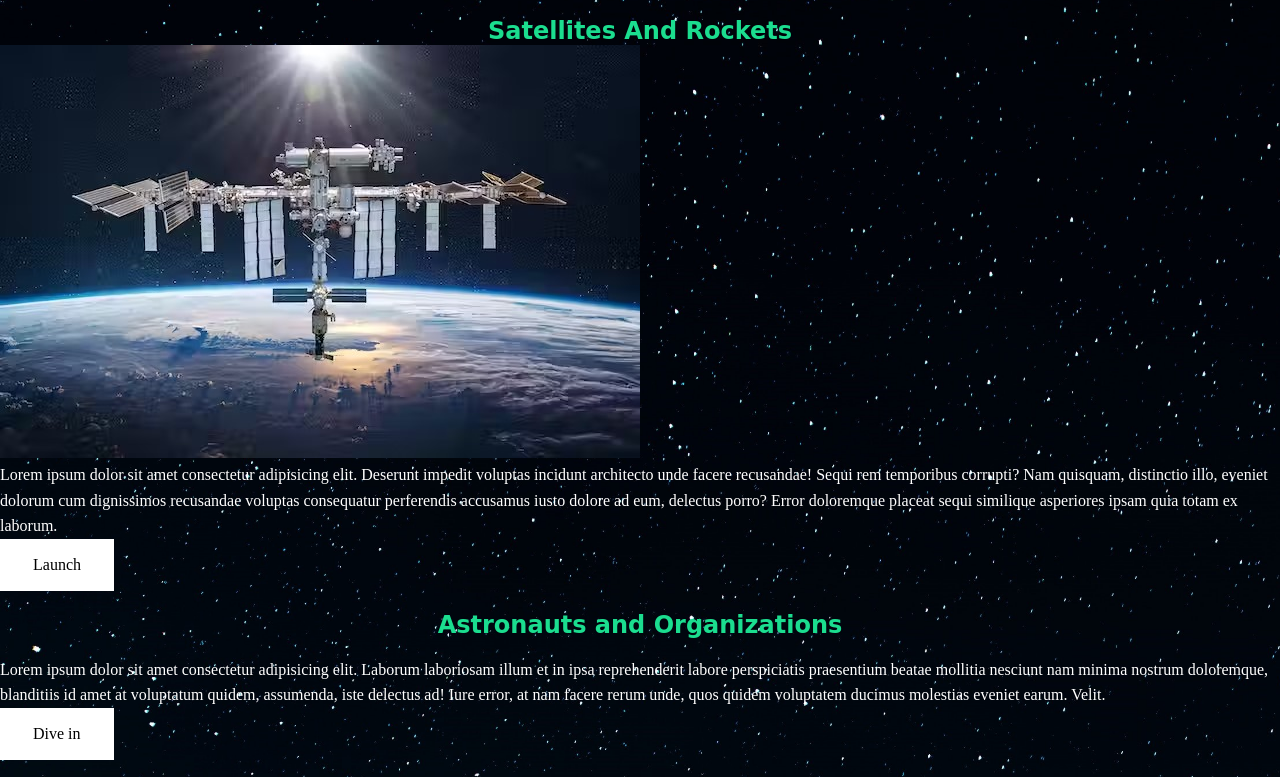
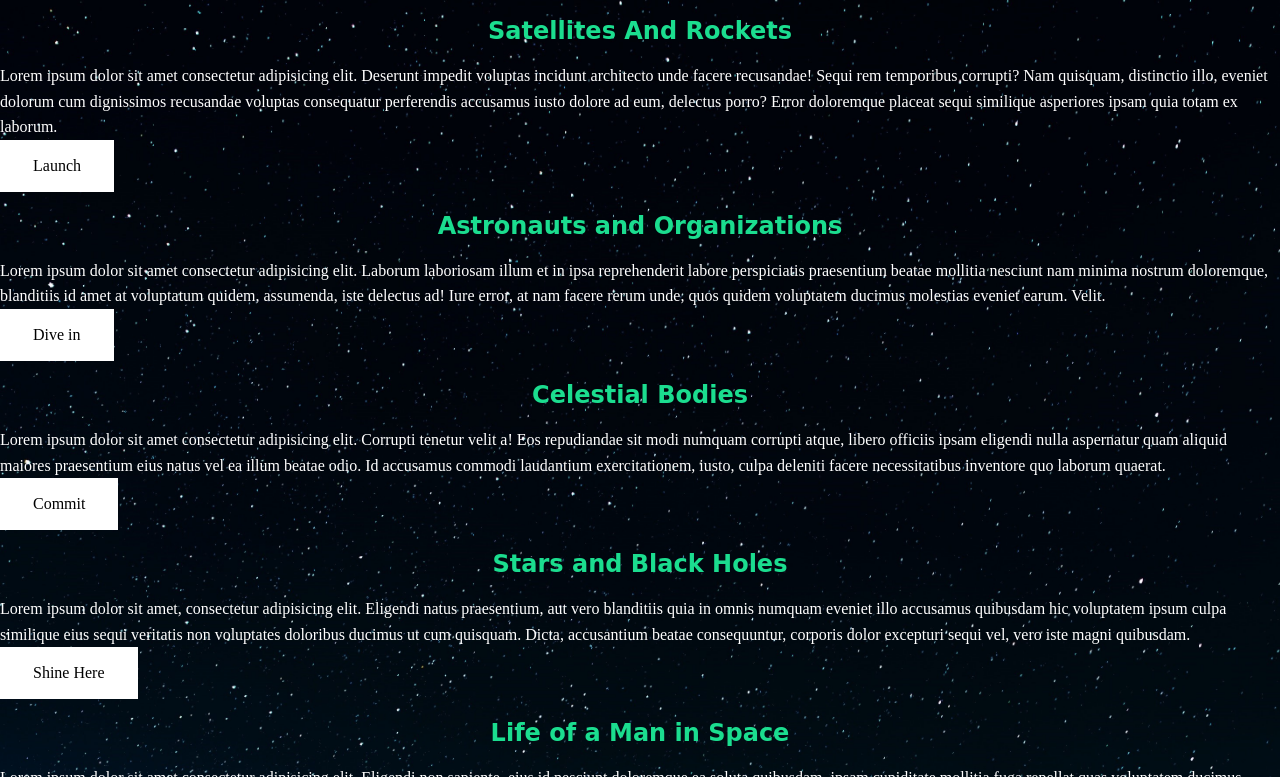
Before and after one commit to pa1narendra/lost-in-space, a plain HTML site: page index.html in a window 1280 px wide. Shown: the part 119-896 px from the top of the page. Drawn offline with nearby package versions, Linux system fonts and the light colour scheme; a web font is replaced by a local one.

Commit message:
Update index.html

```diff
--- a/index.html
+++ b/index.html
@@ -29,7 +29,7 @@
 
     <section>
         <h2>Satellites And Rockets</h2>
-        <img src="images/sat.jpg" alt="">
+        <img src="" alt="">
         <p>Lorem ipsum dolor sit amet consectetur adipisicing elit. Deserunt impedit voluptas incidunt architecto unde facere recusandae! Sequi rem temporibus corrupti? Nam quisquam, distinctio illo, eveniet dolorum cum dignissimos recusandae voluptas consequatur perferendis accusamus iusto dolore ad eum, delectus porro? Error doloremque placeat sequi similique asperiores ipsam quia totam ex laborum.</p>
         <a href="/tools.html" class="btn" >Launch</a>
     </section>
```
